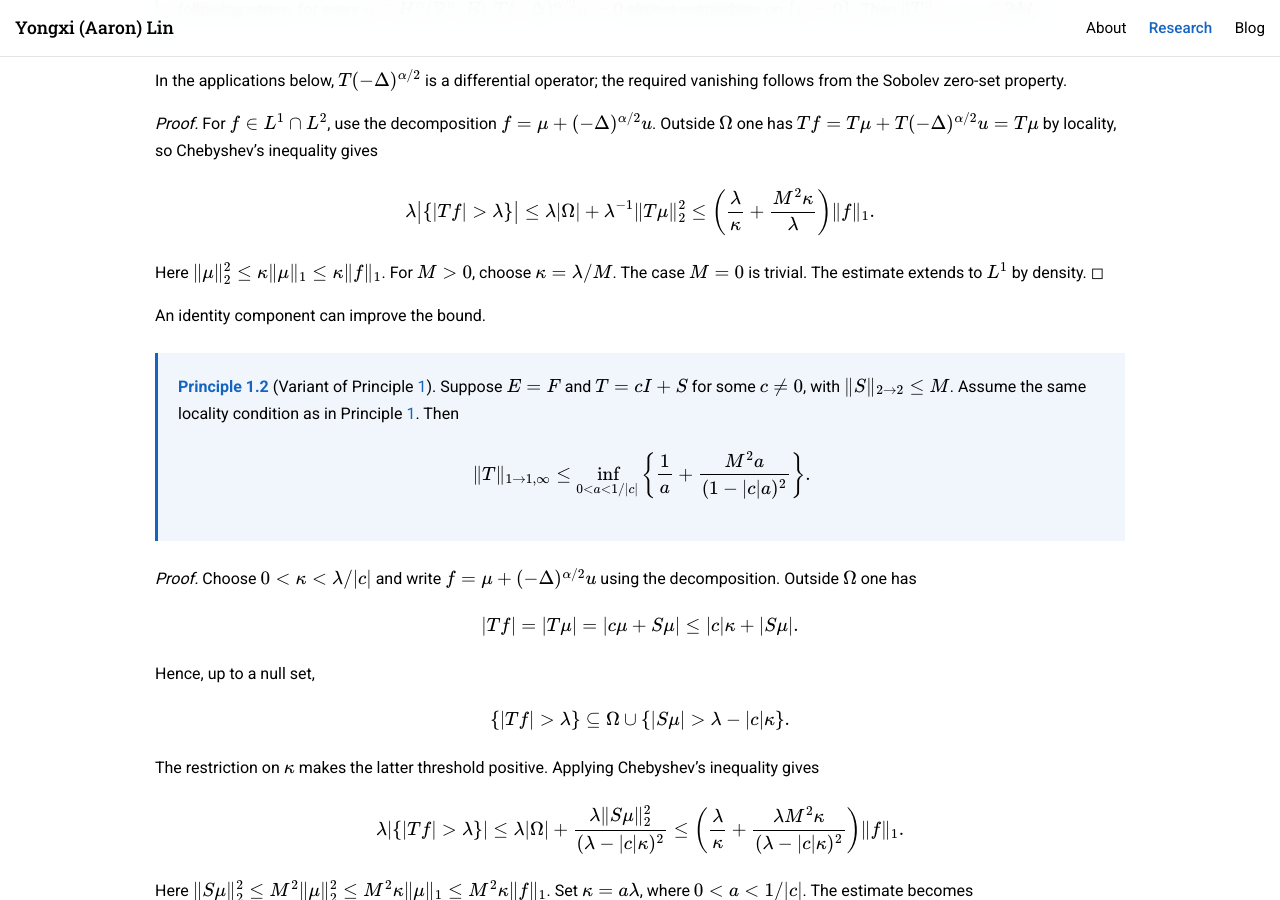
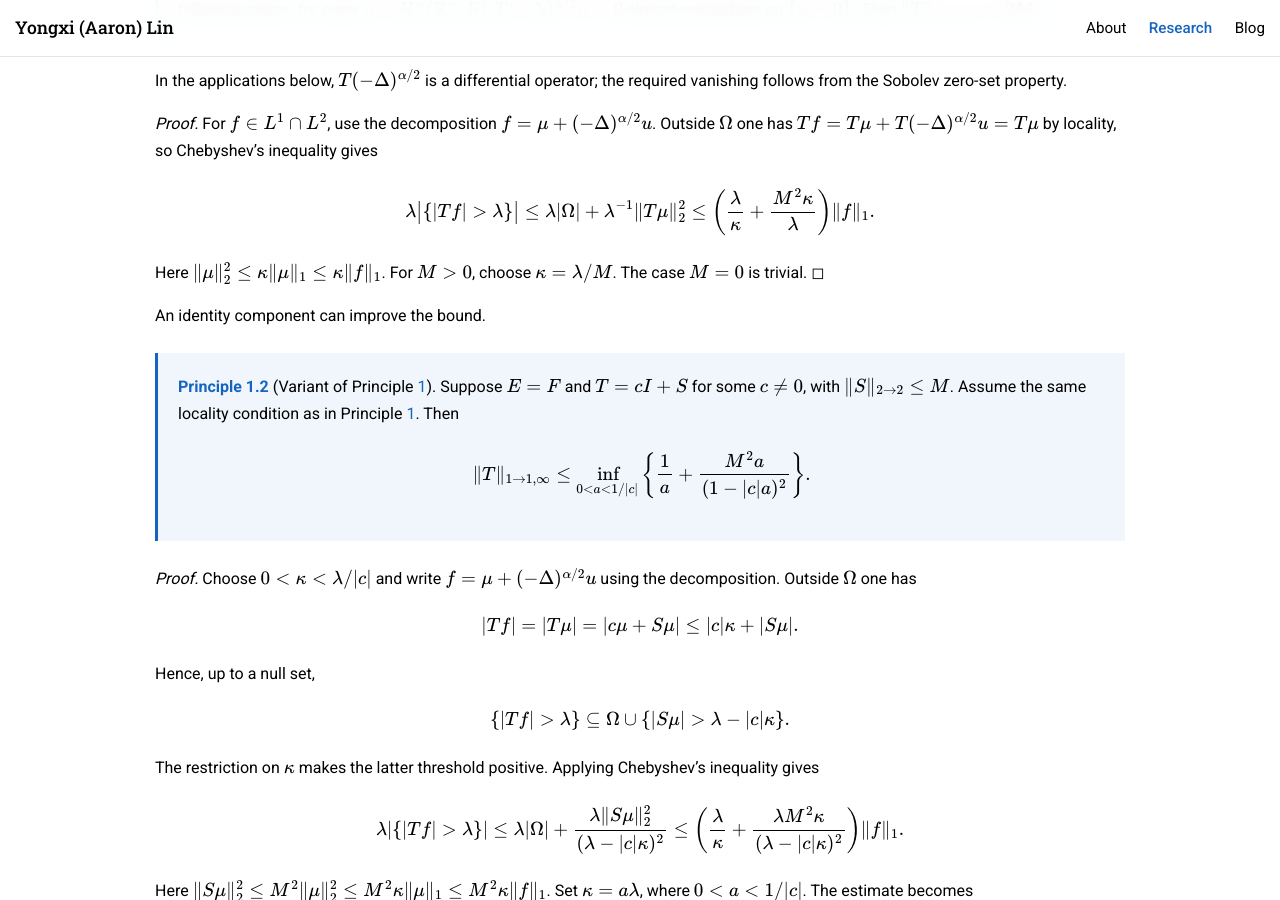
Before and after one commit to CoolRmal/coolrmal.github.io, a Jekyll site: the page built from two-partial-balayage-principles.html, in a window 1280 px wide and 900 px high, scrolled down 3500 px. Built offline with Jekyll 4.4.1, drawn with Linux system fonts in a browser that asks for light colours; formulas are drawn with MathJax 3.

Commit message:
Remove density extension sentence from linear proof

```diff
--- a/two-partial-balayage-principles.html
+++ b/two-partial-balayage-principles.html
@@ -159,8 +159,7 @@ locality, so Chebyshev’s inequality gives <span class="math display">$$\begin{
 \end{aligned}$$</span> Here <span class="math inline">$$\|\mu\|_2^2\le\kappa\|\mu\|_1\le\kappa
 \|f\|_1$$</span>. For <span class="math inline">$$M&gt;0$$</span>,
 choose <span class="math inline">$$\kappa=\lambda/M$$</span>. The case
-<span class="math inline">$$M=0$$</span> is trivial. The estimate
-extends to <span class="math inline">$$L^1$$</span> by density. ◻</p>
+<span class="math inline">$$M=0$$</span> is trivial. ◻</p>
 </div>
 <p>An identity component can improve the bound.</p>
 <div class="principlevariant article-theorem" id="prop:identity-component">
```
